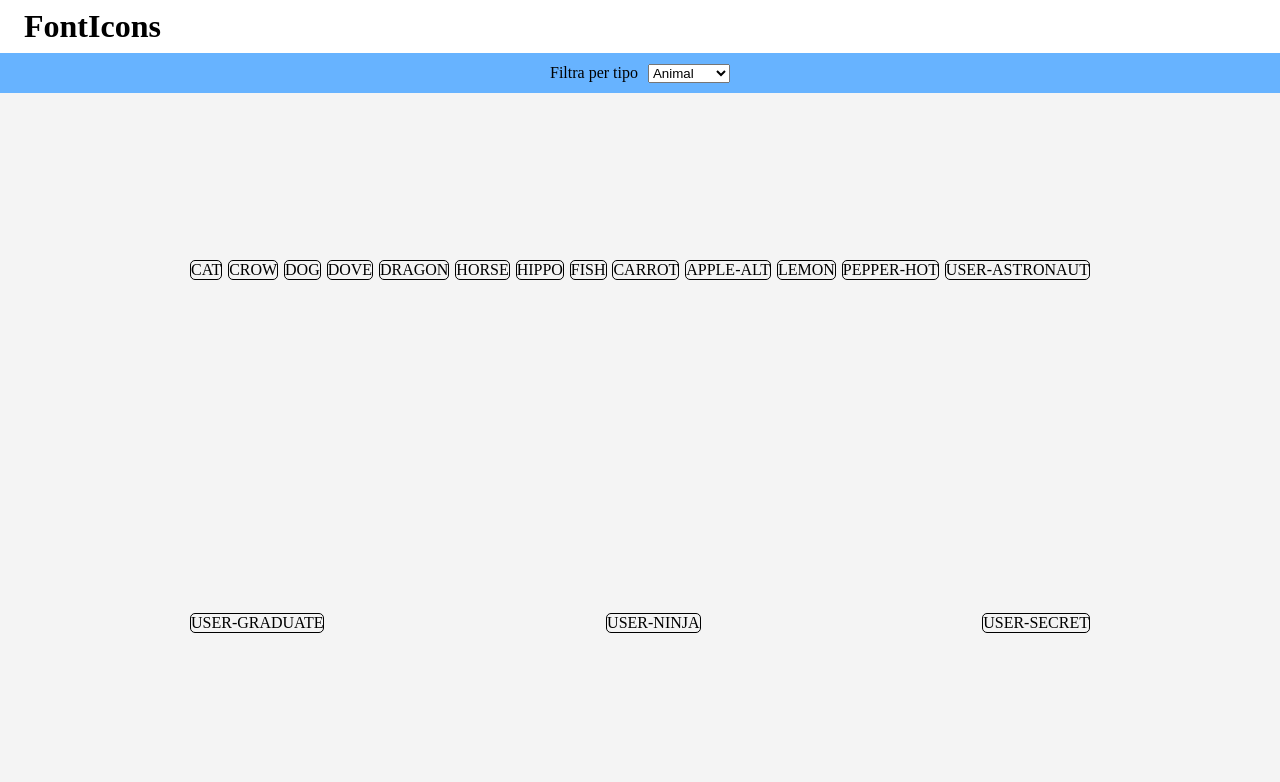
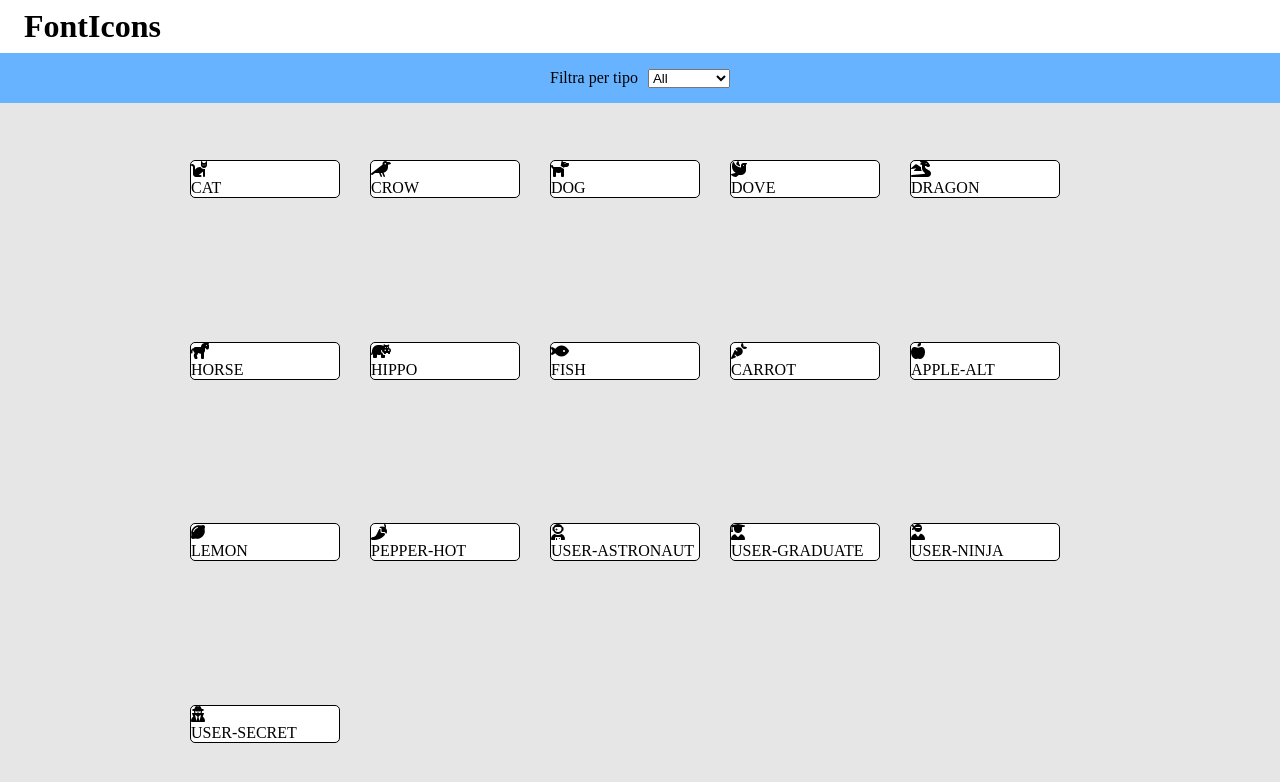
Before and after one commit to Andrea-Baggio/js-es6-icons, a plain HTML site: page index.html in a window 1280 px wide. Drawn offline with Linux system fonts and the light colour scheme.

Commit message:
aggiunta delle icone

```diff
--- a/css/style.css
+++ b/css/style.css
@@ -5,12 +5,11 @@
 }
 
 body {
-    background-color: rgb(244, 244, 244);
+    background-color: rgb(230, 230, 230);
 }
 
 header {
     background-color: white;
-
 }
 
 h1 {
@@ -19,7 +18,7 @@ h1 {
 
 nav {
     background-color: rgb(103, 179, 255);
-    height: 40px;
+    height: 50px;
     display: flex;
     align-items: center;
     justify-content: center;
@@ -27,17 +26,18 @@ nav {
 }
 
 .container {
-    height: calc(100vh - 93px);
+    height: calc(100vh - 103px);
     max-width: 900px;
     margin: auto;
     display: flex;
-    justify-content: space-between;
     flex-wrap: wrap;
     align-items: center;
-    flex-basis: calc(100% / 5);
+    gap: 30px;
 }
 
 .box {
+    flex-basis: calc((100% / 5) - 30px);
+    background-color: white;
     border: 1px solid black;
     border-radius: 5px;
 }
--- a/index.html
+++ b/index.html
@@ -17,6 +17,7 @@
             <nav>
                 <label for="">Filtra per tipo</label>
                 <select name="" id="">
+                    <option value="all">All</option>
                     <option value="animal">Animal</option>
                     <option value="vegetable">Vegetable</option>
                     <option value="user">User</option>
@@ -26,3 +27,9 @@
         <div class="container"></div>
     </body>
 </html>
+
+
+
+<!-- <i></i>
+
+<i class="fa-thin fa-carrot"></i> -->
--- a/js/script.js
+++ b/js/script.js
@@ -128,21 +128,23 @@ const eleContainer = document.querySelector('.container');
 for (let i = 0; i < objIcons.length; i++) {
 	const eleCard = document.createElement('div');
     const eleIcon = document.createElement('div');
+    const eleI = document.createElement('i');
 	const eleP = document.createElement('p');
 
     eleCard.classList.add('box')
     eleIcon.classList.add('icon')
+    eleI.classList.add(objIcons[i].family, objIcons[i].prefix + objIcons[i].name);
 
 	eleCard.append(eleIcon);
 	eleCard.append(eleP);
 	eleContainer.append(eleCard);
+    eleIcon.append(eleI);
+
+    // eleI.innerHTML +=
     eleP.append(objIcons[i].name.toUpperCase());
 }
 
-/*
-name: 'cat',
-prefix: 'fa-',
-type: 'animal',
-family: 'fas',
-color: 'orange'
-*/
+
+//<i></i>
+
+//<i class="fa-thin fa-carrot"></i>
```
